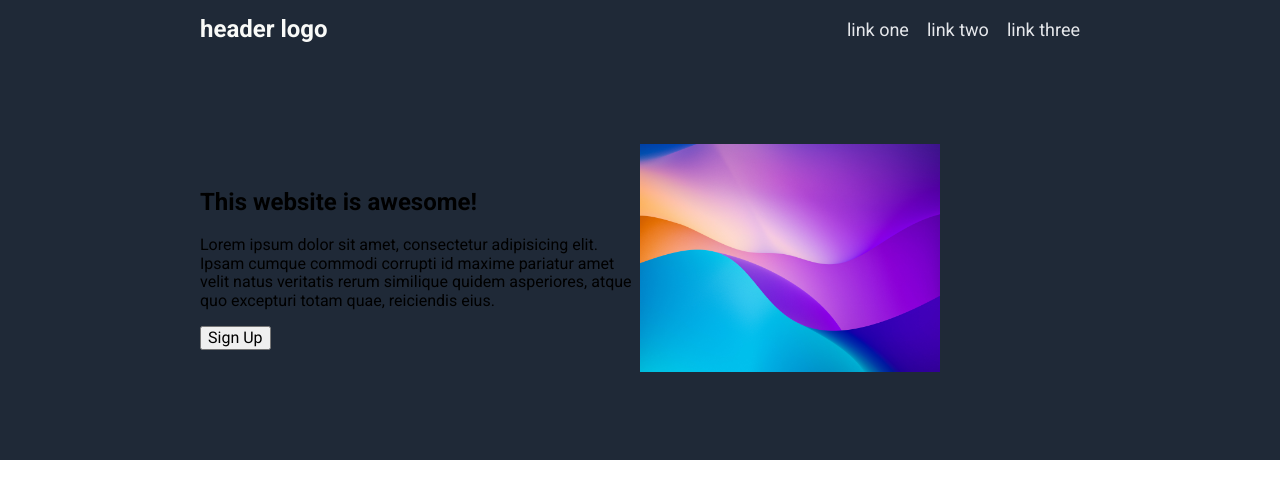
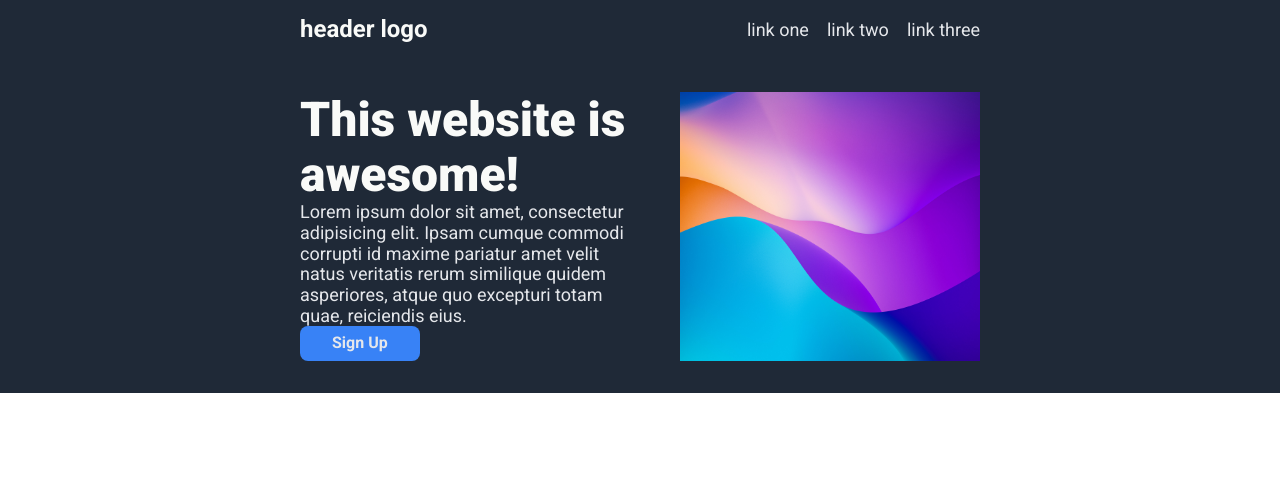
Before and after one commit to aczanbouah/odin-landing-page, a plain HTML site: page index.html in a window 1280 px wide. Drawn offline with Linux system fonts and the light colour scheme.

Commit message:
Finish hero container styling and refactor header

```diff
--- a/index.html
+++ b/index.html
@@ -16,6 +16,7 @@
   </head>
   <body>
     <header class="header">
+      <div class="nav-container">
         <a href="#" class="header-logo"><h1>header logo</h1></a>
         <nav class="nav-bar">
           <ul class="nav-links">
@@ -24,9 +25,28 @@
             <li><a href="#">link three</a></li>
           </ul>
         </nav>
+      </div>
+      <section class="hero-container">
+        <div class="hero-left-container">
+          <h2>This website is awesome!</h2>
+          <p>
+            Lorem ipsum dolor sit amet, consectetur adipisicing elit. Ipsam
+            cumque commodi corrupti id maxime pariatur amet velit natus
+            veritatis rerum similique quidem asperiores, atque quo excepturi
+            totam quae, reiciendis eius.
+          </p>
+          <button>Sign Up</button>
+        </div>
+        <div class="hero-right-container">
+          <img
+            src="img/milad-fakurian-E8Ufcyxz514-unsplash.jpg"
+            alt="Hero product placeholder image"
+          />
+        </div>
+      </section>
     </header>
     <main>
-      <section class="hero-container">
+      <!-- <section class="hero-container">
         <div class="hero-left-container">
           <h2>This website is awesome!</h2>
           <p>
@@ -40,7 +60,7 @@
         <div class="hero-right-container">
           <img src="img/milad-fakurian-E8Ufcyxz514-unsplash.jpg" alt="" />
         </div>
-      </section>
+      </section> -->
     </main>
   </body>
 </html>
--- a/styles.css
+++ b/styles.css
@@ -7,15 +7,20 @@ a {
     color: unset;
 }
 
-.header, .hero-container {
+.header {
     display: flex;
-    align-items: center;
-    justify-content: space-between;
+    flex-direction: column;
     background-color: #1f2937;
-    padding: 0px 200px;
+    padding: 0px 300px;
     /* position: fixed;
     width: 100%;
     top: 0; */
+}
+
+.nav-container {
+    display: flex;
+    justify-content: space-between;
+    align-items: center;
 }
 
 .header-logo h1{
@@ -32,19 +37,47 @@ a {
 }
 
 .hero-container {
-    height: 400px;
-    width: auto;
+    display: flex;
+    padding: 32px 0;
 }
 
 .hero-left-container {
-    width: 50%;
+    flex: 1;
+    display: flex;
+    align-items: flex-start;
+    justify-content: space-between;
+    flex-direction: column;
 }
 
 .hero-right-container {
-    width: 50%;
+    flex: 1;
+    display: flex;
+    justify-content: flex-end;
 }
 
-.hero-right-container img {
-    height: auto;
+.hero-left-container h2 {
+    font-size: 48px;
+    font-weight: 800;
+    color: #f9faf8;
+    margin: 0px;
+}
+
+.hero-right-container img{
+    height: 100%;
     width: 300px;
 }
+
+.hero-left-container p {
+    font-size: 18px;
+    color: #e5e7eb;
+    margin: 0px;
+}
+
+.hero-left-container button {
+    background-color: #3882f6;
+    border: none;
+    border-radius: 8px;
+    padding: 8px 32px;
+    color: #e5e7eb;
+    font-weight: 700;
+}
```
Lines whose indentation alone changed are shown as unchanged.
